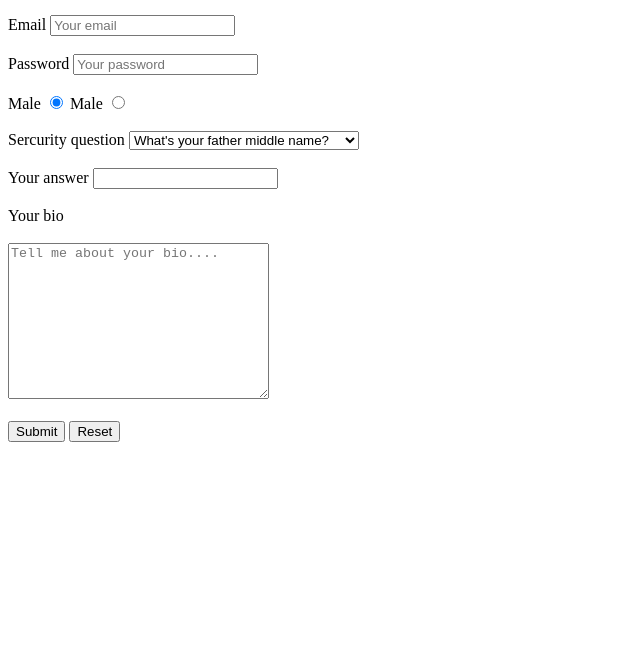
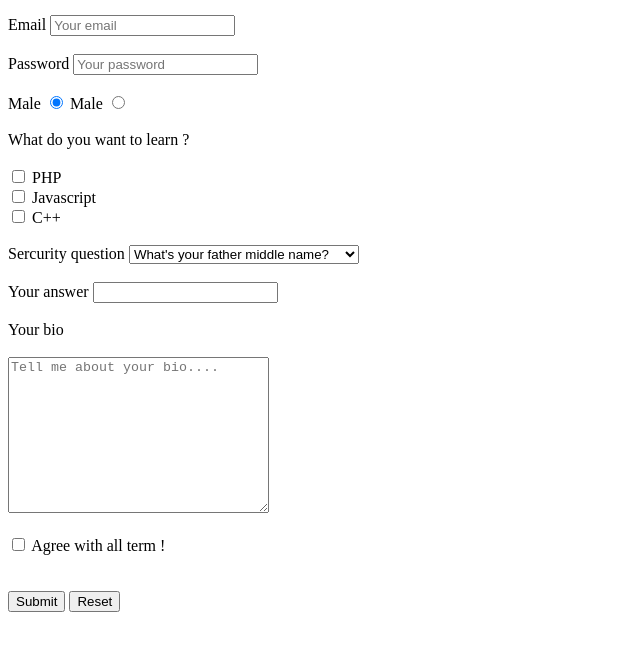
Before and after one commit to TungLungTung/html_and_css, a plain HTML site: page form.html in a window 1280 px wide. Shown: the part 104-754 px from the top of the page, without its empty margins (0-640 px from the left). Drawn offline with Linux system fonts and the light colour scheme.

Commit message:
update some features

```diff
--- a/form.html
+++ b/form.html
@@ -19,9 +19,18 @@
         <input type="password" id="password" name="password" placeholder="Your password" required>
         <br><br>
         <label for="male">Male</label>
-        <input type="radio" name="gender" id="male" value="male" checked>
+        <input type="radio" name="gender" id="gender1" value="male" checked>
         <label for="female">Male</label>
-        <input type="radio" name="gender" id="Famale" value="male">
+        <input type="radio" name="gender" id="gender2" value="male">
+        <br><br>
+        <span>What do you want to learn ?</span>
+        <br><br>
+        <input type="checkbox" id="language1" name="language1" value="PHP">
+        <label for="language1"> PHP</label><br>
+        <input type="checkbox" id="language2" name="language2" value="Javascript">
+        <label for="language2"> Javascript</label><br>
+        <input type="checkbox" id="language3" name="language3" value="C++">
+        <label for="language3"> C++</label>
         <br><br>
         <label for="question">Sercurity question</label>
         <select id="question" name="question">
@@ -37,6 +46,9 @@
         <br><br>
         <textarea name="bio" id="bio" cols="30" rows="10" placeholder="Tell me about your bio...."></textarea>
         <br><br>
+        <input type="checkbox" id="term" name="term" value="term">
+        <label for="term"> Agree with all term !</label><br>
+        <br><br>
         <button type="submit">Submit</button>
         <button type="reset">Reset</button>
 
```
